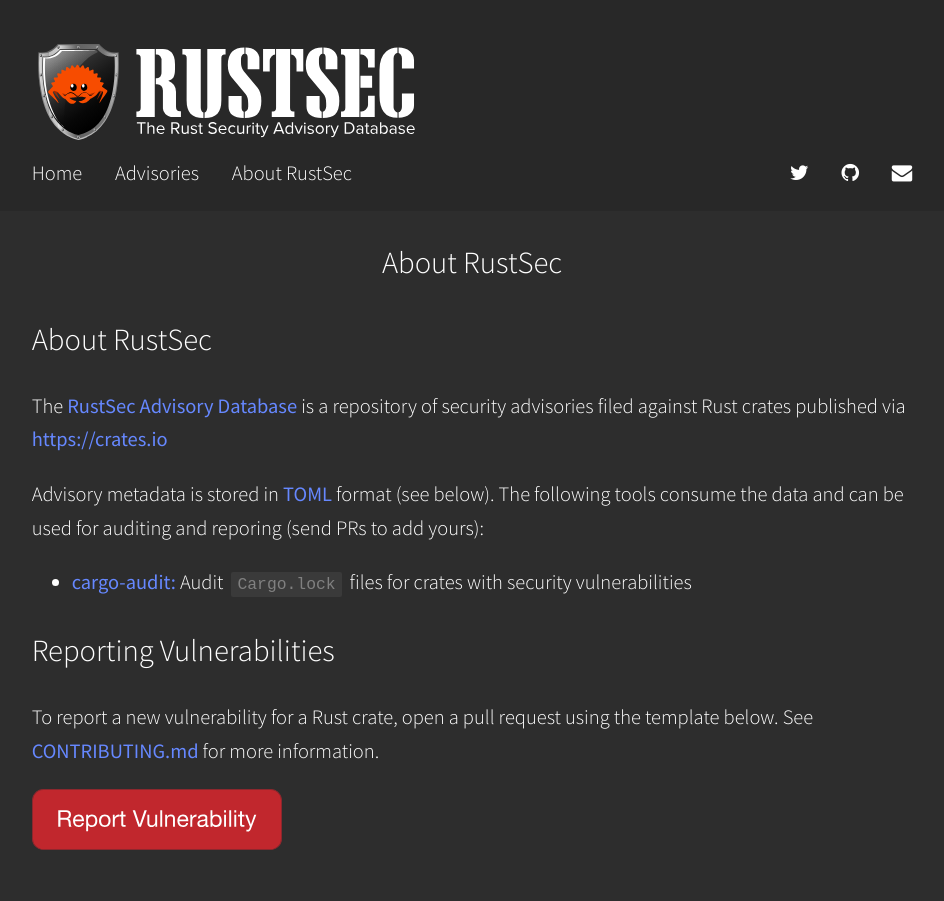
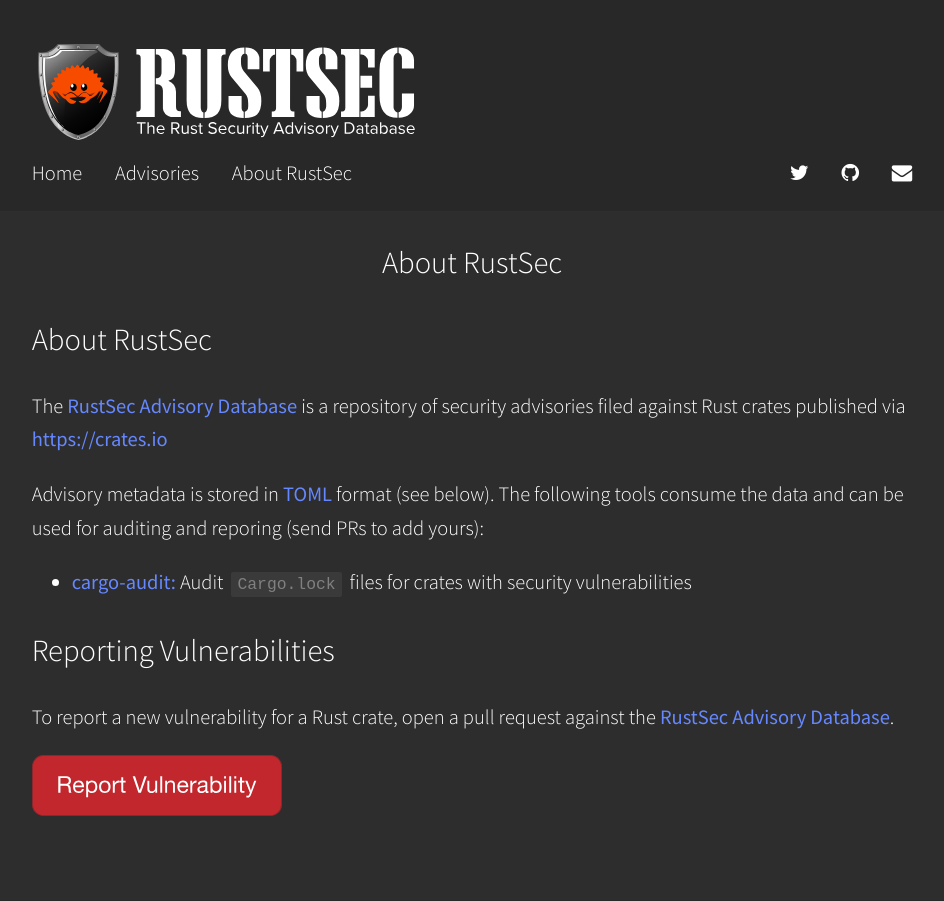
Before and after one commit to notriddle/rustsec.github.io, a Jekyll site: the page built from about.md, in a window 1280 px wide. Shown: the whole page, without its empty margins (168-1112 px from the left). Built offline with Jekyll 4.4.1, drawn with Linux system fonts in a browser that asks for light colours.

Commit message:
about.md: Fix wording

```diff
--- a/about.md
+++ b/about.md
@@ -18,11 +18,9 @@
 
 ## Reporting Vulnerabilities
 
-To report a new vulnerability for a Rust crate, open a pull request using the
-template below. See [CONTRIBUTING.md] for more information.
+To report a new vulnerability for a Rust crate, open a pull request
+against the [RustSec Advisory Database].
 
 <a href="https://github.com/RustSec/advisory-db/blob/master/CONTRIBUTING.md">
   <img alt="Report Vulnerability" width="250px" height="60px" src="https://rustsec.org/assets/img/report-vuln-button.svg">
 </a>
-
-[CONTRIBUTING.md]: https://github.com/RustSec/advisory-db/blob/master/CONTRIBUTING.md
```
